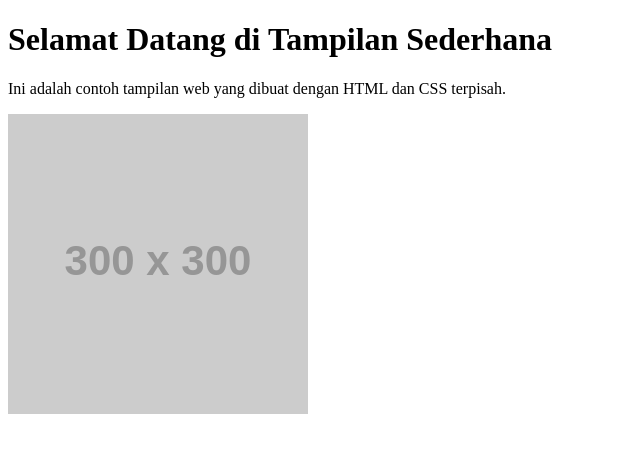
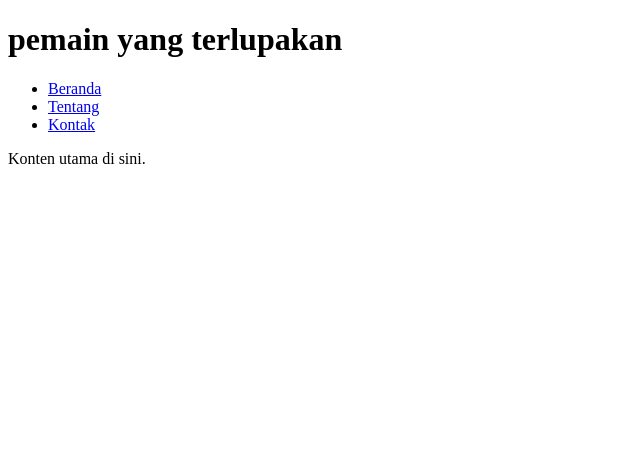
Before and after one commit to pahriii79/ini-adalah-web-saya, a plain HTML site: page index.html in a window 1280 px wide. Shown: the whole page, without its empty margins (0-640 px from the left). Drawn offline with Linux system fonts and the light colour scheme; placeholder pictures from the web are drawn by us.

Commit message:
Update index.html

```diff
--- a/index.html
+++ b/index.html
@@ -3,12 +3,22 @@
 <head>
     <meta charset="UTF-8">
     <meta name="viewport" content="width=device-width, initial-scale=1.0">
-    <title>Tampilan Sederhana</title>
-    <link rel="stylesheet" href="styles.css">  <!-- Link ke file CSS eksternal -->
+    <title>web saya sendiri</title>
+    <link rel="stylesheet" href="styles.css">
 </head>
 <body>
-    <h1>Selamat Datang di Tampilan Sederhana</h1>
-    <p>Ini adalah contoh tampilan web yang dibuat dengan HTML dan CSS terpisah.</p>
-    <img src="https://via.placeholder.com/300" alt="Gambar Contoh">
+    <header>
+        <h1>pemain yang terlupakan</h1>
+        <nav>
+            <ul>
+                <li><a href="#">Beranda</a></li>
+                <li><a href="#">Tentang</a></li>
+                <li><a href="#">Kontak</a></li>
+            </ul>
+        </nav>
+    </header>
+    <main>
+        <p>Konten utama di sini.</p>
+    </main>
 </body>
 </html>
```
